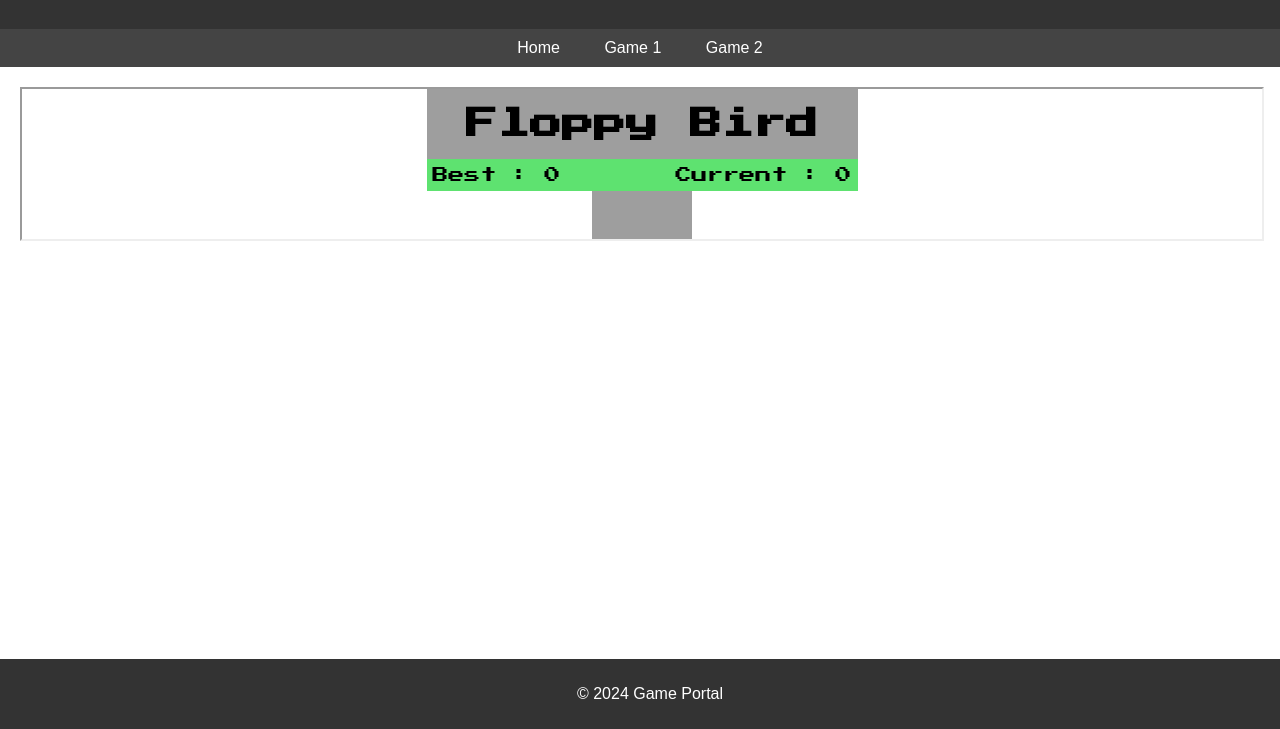
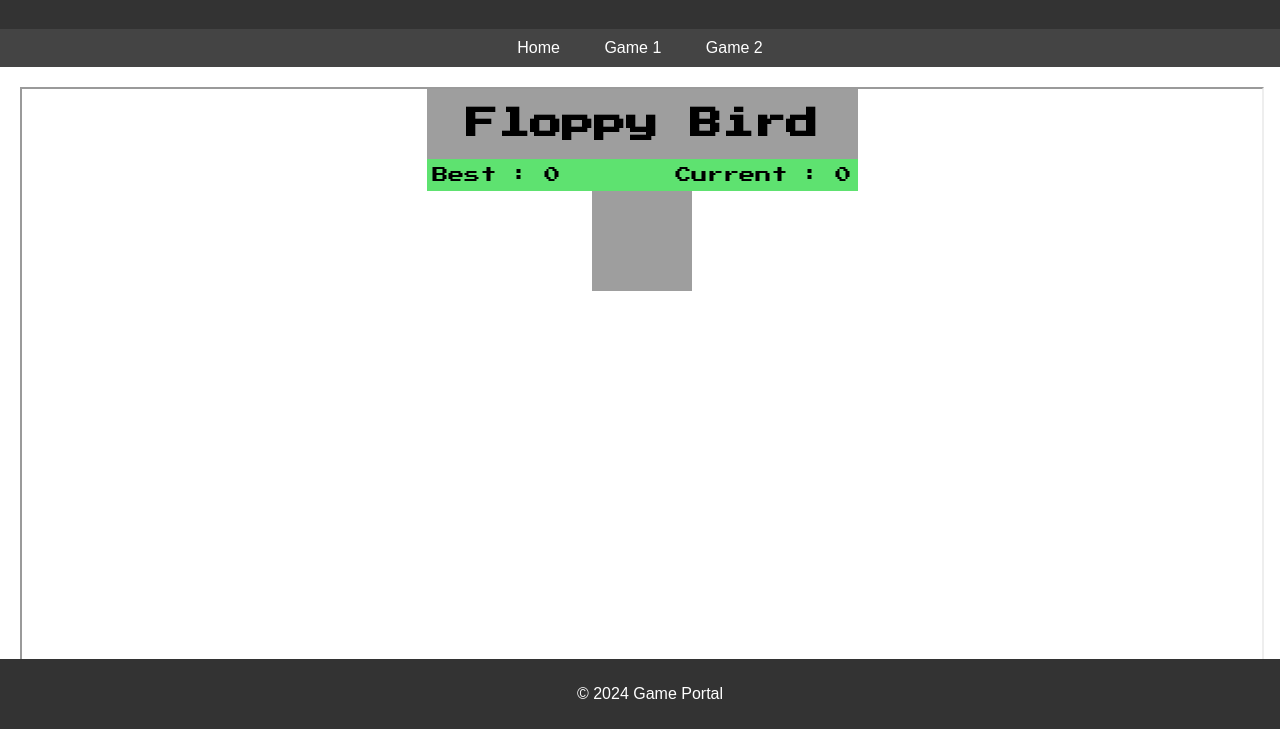
Before and after one commit to CodeTestGroup/Games, a plain HTML site: page index.html in a window 1280 px wide. Both pictures are taken after a click on the link "Game 1". Shown: the part 71-800 px from the top of the page. Drawn offline with Linux system fonts and the light colour scheme; no server answers.

Commit message:
Update index.html

```diff
--- a/index.html
+++ b/index.html
@@ -93,7 +93,7 @@
           const iframe = document.createElement('iframe');
           iframe.setAttribute('src', 'about:blank');
           iframe.style.width = '100%';
-          iframe.style.height = '100%';
+          iframe.style.height = '1000px';
 
           // Append the iframe to the parent container
           document.getElementById('content').innerHTML = '';
```
